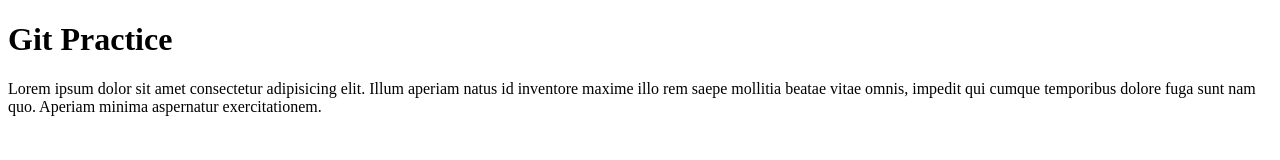
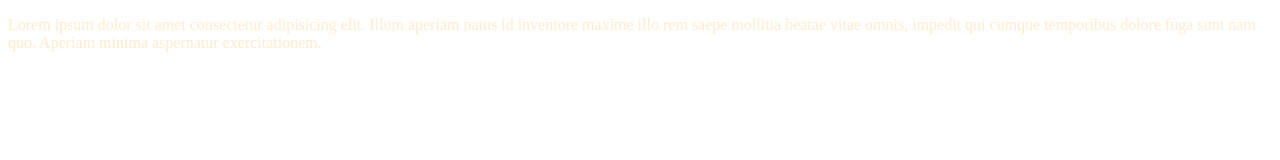
Before and after one commit to Faizzi/TestRepository, a plain HTML site: page index.html in a window 1280 px wide. Drawn offline with Linux system fonts and the light colour scheme.

Commit message:
changes Made

```diff
--- a/index.html
+++ b/index.html
@@ -8,7 +8,7 @@
     <title>Git Practice</title>
 </head>
 <body>
-    <h1>Git Practice</h1>
+
     <p>Lorem ipsum dolor sit amet consectetur adipisicing elit. Illum aperiam natus id inventore maxime illo rem saepe mollitia beatae vitae omnis, impedit qui cumque temporibus dolore fuga sunt nam quo. Aperiam minima aspernatur exercitationem.</p>
 </body>
 </html>
--- a/styles.css
+++ b/styles.css
@@ -0,0 +1,3 @@
+p{
+    color: blanchedalmond;
+}
```
